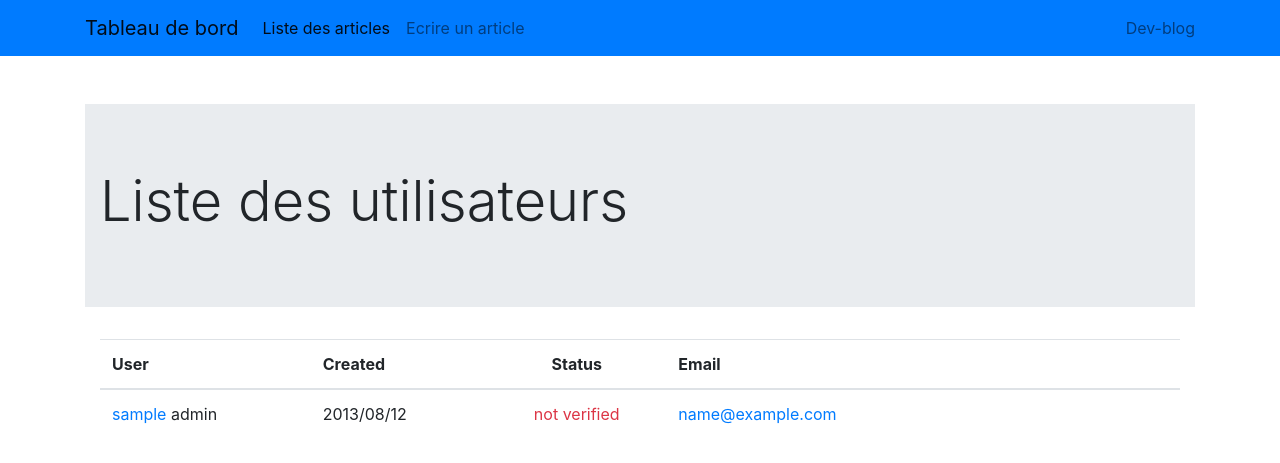
After one commit to Florkin/dev-blog, a PHP site: template src/Templates/admin/pages/usersList.twig in a window 1280 px wide. The commit adds this page. Shown: the top 463 px of the page. Run offline with PHP 8.4, Linux system fonts and the light colour scheme; the template is opened without the code that fills it: most values are stand-ins (such as "Sample title", 1, 10 or a date in 2020); some libraries are stand-ins or nearby versions.

Commit message:
Users list in admin

```diff
--- a/admin/src/Controller/BackController.php
+++ b/admin/src/Controller/BackController.php
@@ -138,4 +138,10 @@ class BackController
         return $commentForm->renderForm();
     }
 
+    public function usersList($twig)
+    {
+        $users= UserManager::getUsersList();
+        echo $twig->render('admin/pages/usersList.twig', ['users' => $users]);
+    }
+
 }
--- a/src/Routes.php
+++ b/src/Routes.php
@@ -105,6 +105,10 @@ abstract class Routes
             return BackController::modifyComment($id, $twig);
         }, 'modification-commentaire');
 
+        $router->map('GET', '/admin/utilisateurs', function ($twig) {
+            return BackController::usersList($twig);
+        }, 'utilisateurs');
+
         return $router;
     }
 
--- a/src/Templates/admin/_partials/header.twig
+++ b/src/Templates/admin/_partials/header.twig
@@ -18,7 +18,7 @@
                         <a class="nav-link" href="{{ admin_url.base_url }}/commentaires-a-valider">Commentaires à valider</a>
                     </li>
                     <li class="nav-item">
-                        <a class="nav-link" href="{{ admin_url.base_url }}/articles-a-valider">Articles à valider</a>
+                        <a class="nav-link" href="{{ admin_url.base_url }}/utilisateurs">Utilisateurs</a>
                     </li>
                 {% endif %}
             </ul>
--- /dev/null
+++ b/src/Templates/admin/pages/usersList.twig
@@ -0,0 +1,83 @@
+{% extends 'admin/layout.twig' %}
+
+{% block head %}
+    <title>Utilisateurs</title>
+{% endblock %}
+
+{% block content %}
+
+    <div class="container">
+        <div class="jumbotron jumbotron-fluid mt-5">
+            <div class="container">
+                <h1 class="display-4">Liste des utilisateurs</h1>
+            </div>
+        </div>
+
+        <div class="container bootstrap snippet">
+            <div class="row">
+                <div class="col-lg-12">
+                    <div class="main-box no-header clearfix">
+                        <div class="main-box-body clearfix">
+                            <div class="table-responsive">
+                                <table class="table user-list">
+                                    <thead>
+                                    <tr>
+                                        <th><span>User</span></th>
+                                        <th><span>Created</span></th>
+                                        <th class="text-center"><span>Status</span></th>
+                                        <th><span>Email</span></th>
+                                        <th>&nbsp;</th>
+                                    </tr>
+                                    </thead>
+                                    <tbody>
+
+                                    {% for user in users %}
+                                        <tr>
+                                            <td>
+{#                                                <img src="https://bootdey.com/img/Content/user_1.jpg" alt="">#}
+                                                <a href="#" class="user-link">{{ user.username }}</a>
+                                                <span class="user-subhead">{{ user.role | lower}}</span>
+                                            </td>
+                                            <td>2013/08/12</td>
+                                            <td class="text-center">
+                                                <span class="label label-default">{% if user.verified == 1 %} <span class="text-success">verified</span> {% else %} <span class="text-danger">not verified</span> {% endif %}</span>
+                                            </td>
+                                            <td>
+                                                <a href="mailto:{{ user.email }}">{{ user.email }}</a>
+                                            </td>
+                                            <td style="width: 20%;">
+                                                <a href="#" class="table-link">
+                                            <span class="fa-stack">
+                                                <i class="fa fa-square fa-stack-2x"></i>
+                                                <i class="fa fa-search-plus fa-stack-1x fa-inverse"></i>
+                                            </span>
+                                                </a>
+                                                <a href="#" class="table-link">
+                                            <span class="fa-stack">
+                                                <i class="fa fa-square fa-stack-2x"></i>
+                                                <i class="fa fa-pencil fa-stack-1x fa-inverse"></i>
+                                            </span>
+                                                </a>
+                                                <a href="#" class="table-link danger">
+                                            <span class="fa-stack">
+                                                <i class="fa fa-square fa-stack-2x"></i>
+                                                <i class="fa fa-trash-o fa-stack-1x fa-inverse"></i>
+                                            </span>
+                                                </a>
+                                            </td>
+                                        </tr>
+                                    {% endfor %}
+
+
+                                    </tbody>
+                                </table>
+                            </div>
+                        </div>
+                    </div>
+                </div>
+            </div>
+        </div>
+
+    </div>
+
+{% endblock %}
```
Also changed, not shown: src/Controller/User/User.php (+43 -2 lines), src/Model/Manager/UserManager.php (+66 -3 lines), src/Tools.php (added, +18 -0 lines).
